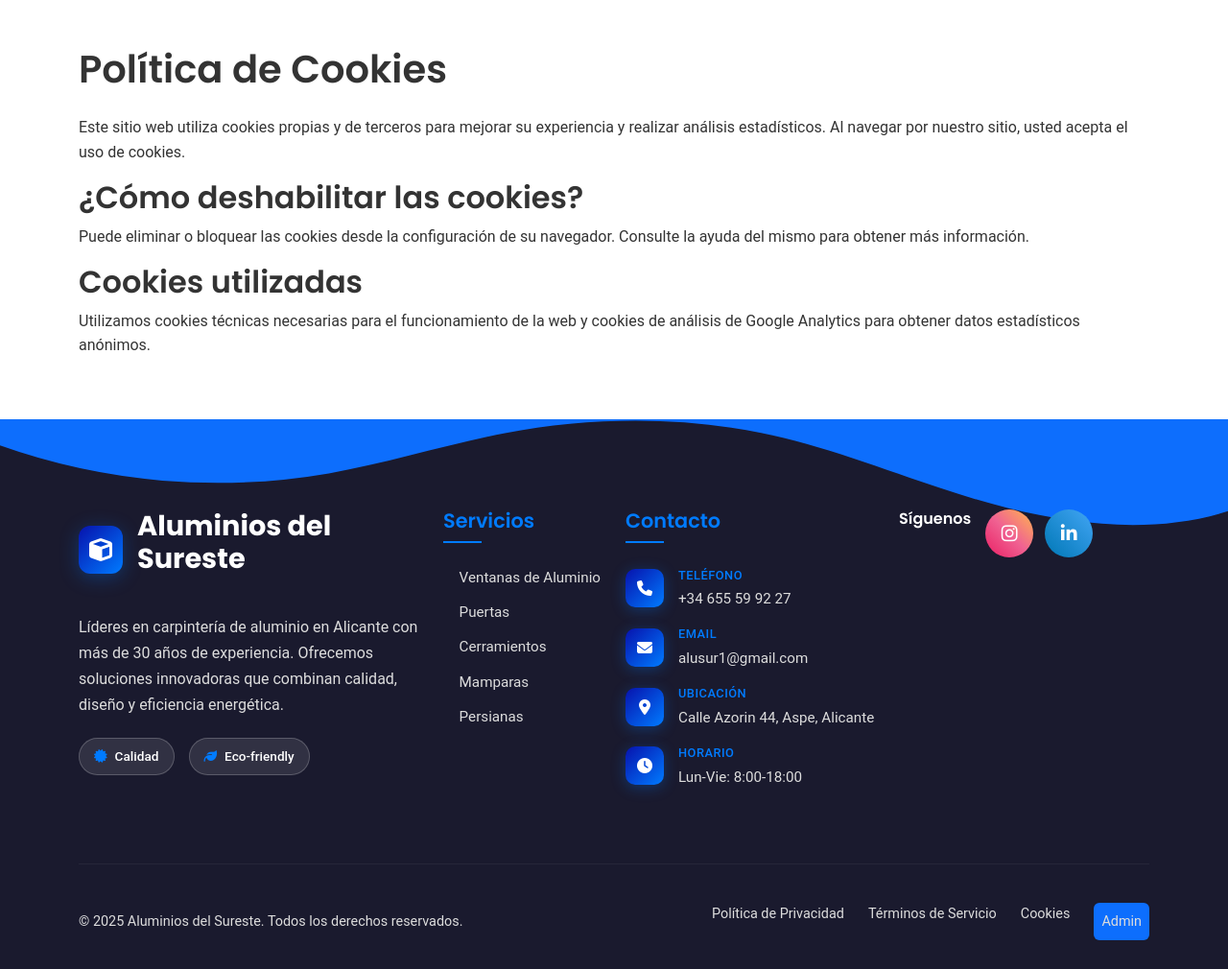
After one commit to AdriRodri13/Alusur, a Django app: page /politica-cookies/ in a window 1280 px wide. The commit adds this page. Shown: the whole page at 96% size. Run offline with Django 5.2, Linux system fonts and the light colour scheme; parts of the project's set-up code (start-up, migrations or seed data) failed here and were passed over.

Commit message:
Add cookies and terms pages

```diff
--- a/app/templates/app/includes/footer.html
+++ b/app/templates/app/includes/footer.html
@@ -129,9 +129,9 @@
                     </div>
                     <div class="col-md-6">
                         <div class="footer-links-bottom">
-                            <a href="#" class="footer-link-bottom">Política de Privacidad</a>
-                            <a href="#" class="footer-link-bottom">Términos de Servicio</a>
-                            <a href="#" class="footer-link-bottom">Cookies</a>
+                            <a href="{% url 'aviso_privacidad' %}" class="footer-link-bottom">Política de Privacidad</a>
+                            <a href="{% url 'terminos_servicio' %}" class="footer-link-bottom">Términos de Servicio</a>
+                            <a href="{% url 'politica_cookies' %}" class="footer-link-bottom">Cookies</a>
                             <!-- Acceso admin discreto -->
                             <a href="{% url 'admin_login' %}" class="footer-link-bottom admin-access bg-primary rounded p-2" title="Panel de administración">Admin</a>
                         </div>
--- /dev/null
+++ b/app/templates/app/politica_cookies.html
@@ -0,0 +1,25 @@
+{% load static %}
+<!DOCTYPE html>
+<html lang="es">
+<head>
+    <meta charset="UTF-8">
+    <meta name="viewport" content="width=device-width, initial-scale=1.0">
+    <title>Política de Cookies - Aluminios del Sureste</title>
+    <link href="https://cdn.jsdelivr.net/npm/bootstrap@5.3.0/dist/css/bootstrap.min.css" rel="stylesheet">
+    <link rel="stylesheet" href="https://cdnjs.cloudflare.com/ajax/libs/font-awesome/6.4.0/css/all.min.css">
+    <link href="https://fonts.googleapis.com/css2?family=Poppins:wght@300;400;600;700&display=swap" rel="stylesheet">
+    <link rel="stylesheet" href="{% static 'app/index.css' %}">
+</head>
+<body>
+    <div class="container py-5">
+        <h1 class="mb-4">Política de Cookies</h1>
+        <p>Este sitio web utiliza cookies propias y de terceros para mejorar su experiencia y realizar análisis estadísticos. Al navegar por nuestro sitio, usted acepta el uso de cookies.</p>
+        <h2>¿Cómo deshabilitar las cookies?</h2>
+        <p>Puede eliminar o bloquear las cookies desde la configuración de su navegador. Consulte la ayuda del mismo para obtener más información.</p>
+        <h2>Cookies utilizadas</h2>
+        <p>Utilizamos cookies técnicas necesarias para el funcionamiento de la web y cookies de análisis de Google Analytics para obtener datos estadísticos anónimos.</p>
+    </div>
+    {% include 'app/includes/footer.html' %}
+    {% include 'app/includes/scripts.html' %}
+</body>
+</html>
--- a/app/urls.py
+++ b/app/urls.py
@@ -28,6 +28,9 @@ urlpatterns = [
     path('admin/presentacion/', views.admin_presentacion, name='admin_presentacion'),
     path('admin/servicios/', views.admin_servicios, name='admin_servicios'),
     path('admin/proyectos/', views.admin_proyectos, name='admin_proyectos'),
+    path('aviso-privacidad/', views.aviso_privacidad, name='aviso_privacidad'),
+    path('politica-cookies/', views.politica_cookies, name='politica_cookies'),
+    path('terminos-servicio/', views.terminos_servicio, name='terminos_servicio'),
 
     # Vistas AJAX para modales
     # Vistas AJAX para modales
--- a/app/views.py
+++ b/app/views.py
@@ -378,3 +378,15 @@ def servicio_detalle(request, pk):
 def proyecto_detalle(request, pk):
     proyecto = get_object_or_404(ProyectoFinalizado, pk=pk)
     return render(request, "app/proyecto_detalle.html", {"proyecto": proyecto})
+
+def aviso_privacidad(request):
+    """Página de aviso de privacidad"""
+    return render(request, "app/aviso_privacidad.html")
+
+def politica_cookies(request):
+    """Página de política de cookies"""
+    return render(request, "app/politica_cookies.html")
+
+def terminos_servicio(request):
+    """Página de términos de servicio"""
+    return render(request, "app/terminos_servicio.html")
```
Also changed, not shown: app/templates/app/aviso_privacidad.html (added, +32 -0 lines), app/templates/app/terminos_servicio.html (added, +27 -0 lines).
